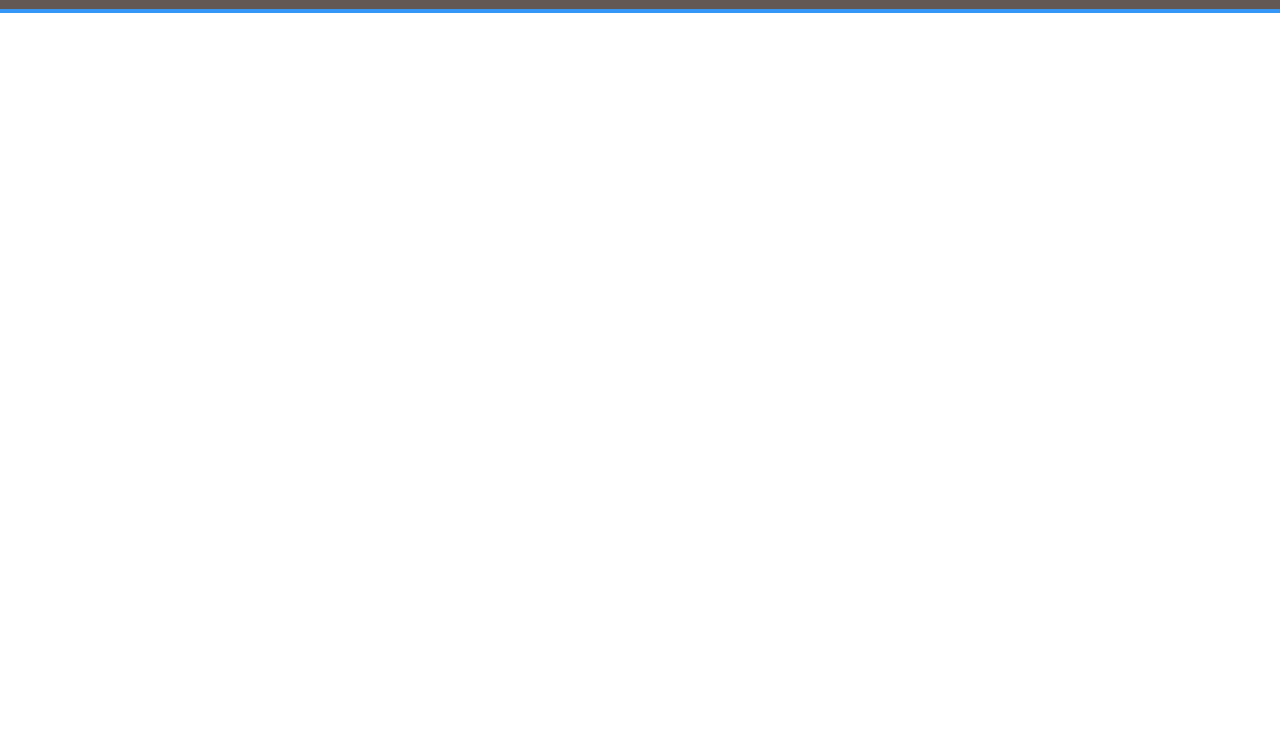
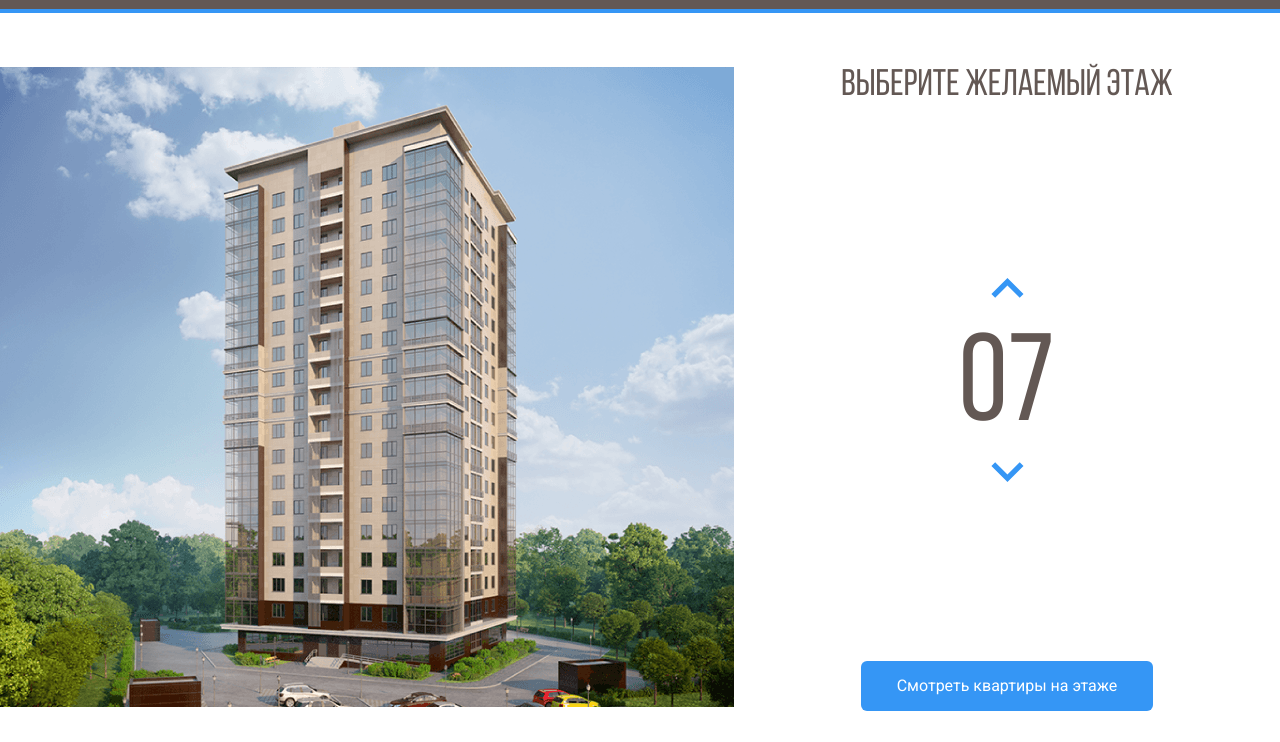
Before and after one commit to natared/melody, a plain HTML site: page index.html in a window 1280 px wide. Shown: the part 58-800 px from the top of the page. Drawn offline with Linux system fonts and the light colour scheme.

Commit message:
Add files via upload

```diff
--- a/css/style.css
+++ b/css/style.css
@@ -1,3 +1,13 @@
+@font-face {
+  font-family: "Bebas Neue";
+  src: local("Bebas Neue Regular Regular"), local("BebasNeueRegular"),
+    url("../fonts/BebasNeueRegular.woff2") format("woff2"),
+    url("../fonts/BebasNeueRegular.woff") format("woff");
+  font-weight: normal;
+  font-style: normal;
+  font-display: swap;
+}
+
 * {
   box-sizing: border-box; /*правильно считает высоту и ширину элементов*/
 }
@@ -47,3 +57,59 @@ body {
   text-decoration: none;
   color: #fff;
 }
+.main {
+  max-width: 1280px;
+  margin: auto;
+  padding-top: 54px;
+  display: flex;
+}
+.main-info {
+  flex-grow: 1;
+  text-align: center;
+  display: flex;
+  flex-direction: column;
+  align-items: center;
+  justify-content: space-between;
+}
+.home-image path {
+  opacity: 0;
+  cursor: pointer;
+}
+
+.home-image path:hover {
+  opacity: 1;
+}
+.counter-group {
+  display: flex;
+  flex-direction: column;
+  align-items: center;
+}
+.counter-button {
+  background-color: #fff;
+  border: none;
+}
+.counter-arrow-down {
+  transform: rotateX(180deg);
+}
+.main-title {
+  margin: 0;
+  font-family: "Bebas Neue", sans-serif;
+  font-weight: normal;
+  font-size: 37px;
+  line-height: 37px;
+  color: #635854;
+}
+.counter {
+  font-family: "Bebas Neue", sans-serif;
+  color: #635854;
+  font-size: 124px;
+  margin-top: 15px;
+}
+.button-primary {
+  background: #3596f5;
+  border-radius: 6px;
+  color: #fff;
+  padding: 16px 36px;
+  border: none;
+  cursor: pointer;
+}
--- a/index.html
+++ b/index.html
@@ -42,6 +42,59 @@
     <!-- /.navbar -->
     </div>
   </header>
+  <main class="main">
+    <div class="main-image">
+      <svg class="home-image" width="734" height="640" viewBox="0 0 734 640" fill="none"
+        xmlns="http://www.w3.org/2000/svg" xmlns:xlink="http://www.w3.org/1999/xlink">
+        <rect width="734" height="640" fill="url(#pattern0)" />
+        <defs>
+          <pattern id="pattern0" patternContentUnits="objectBoundingBox" width="1" height="1">
+            <use xlink:href="#image0" transform="translate(-0.00408719) scale(0.0013624 0.0015625)" />
+          </pattern>
+          <image id="image0" width="740" height="640" xlink:href="img/home 1.png" />
+        </defs>
+        <path d="M224 532.7L444.8 540.7L514 527V548.7L445.5 568.4L224 557.4V532.7Z" fill="#3595F6"
+          fill-opacity="0.75" />
+        <path d="M225 532.5V507.5L445.3 510.8L515 505V527.5L445.7 540.5L225 532.5Z" fill="#3595F6"
+          fill-opacity="0.75" />
+        <path d="M225 507V482H446H515V505L447 512L225 507Z" fill="#3595F6" fill-opacity="0.75" />
+        <path d="M226 481.7V456.7L447.3 453L515 459.7V481.7H447" fill="#3595F6" fill-opacity="0.75" />
+        <path d="M225 458.3V432.3L446.5 429L515 440V461.3L446 454.6L225 458.3Z" fill="#3595F6" fill-opacity="0.75" />
+        <path d="M225 432.5V406L446 396.5L517 419.5V440.8L446 428.5L225 432.5Z" fill="#3595F6" fill-opacity="0.75" />
+        <path d="M223 409.3V384.3L445.2 368L515 396.6V417.3L444.7 395.6L223 409.3Z" fill="#3595F6"
+          fill-opacity="0.75" />
+        <path d="M222 381.3V356.3L444.5 336L514 372.6V393.3L442 364.6L222 381.3Z" fill="#3595F6" fill-opacity="0.75" />
+        <path d="M223 355.7V331.7L446 307L515 351V372.7L445.7 334.7L223 355.7Z" fill="#3595F6" fill-opacity="0.75" />
+        <path d="M223 329.7V305.7L445.5 277L515 328V348.7L444.7 306.4L223 329.7Z" fill="#3595F6" fill-opacity="0.75" />
+        <path d="M222 305V281L444.3 248L515 307.3V327L445 276.3L222 305Z" fill="#3595F6" fill-opacity="0.75" />
+        <path d="M223 281V257L444.2 222L514 286V307L445.3 248.7L223 281Z" fill="#3595F6" fill-opacity="0.75" />
+        <path d="M222 258V233L444.3 195L513 265.3V286L444 222L222 258Z" fill="#3595F6" fill-opacity="0.75" />
+        <path d="M221 234.7V209.7L441.8 166L512 245V267.7L443 194.4L221 234.7Z" fill="#3595F6" fill-opacity="0.75" />
+        <path d="M221 210V185L441 137L511 222V245L440.3 165.7L221 210Z" fill="#3595F6" fill-opacity="0.75" />
+        <path d="M220 186V161L439.8 109L511 201.3V224L441.3 137.7L220 186Z" fill="#3595F6" fill-opacity="0.75" />
+        <path d="M219 160.7V134.7L441 78L510 179.7V200.7L440.7 109L219 160.7Z" fill="#3595F6" fill-opacity="0.75" />
+
+
+      </svg>
+
+    </div>
+    <!--/.main-image-->
+    <div class="main-info">
+      <h2 class="main-title">Выберите желаемый этаж </h2>
+      <div class="counter-group">
+        <button class="counter-button counter-up">
+          <img class="counter-arrow counter-arrow-up" src="img/arrow.svg" alt="arrow-up">
+        </button>
+        <span class="counter">07</span>
+        <button class="counter-button counter-down">
+          <img class="counter-arrow counter-arrow-down" src="img/arrow.svg" alt="arrow-down">
+        </button>
+        <!--/.counter-group-->
+      </div>
+      <!--/.main-info-->
+      <button class="button button-primary"> Смотреть квартиры на этаже</button>
+    </div>
+  </main>
 </body>
 
 </html>
```
Also changed, not shown: fonts/BebasNeueRegular.woff (added), fonts/BebasNeueRegular.woff2 (added), img/Group 3.svg (added), img/arrow.svg (added), img/home 1.png (added).
